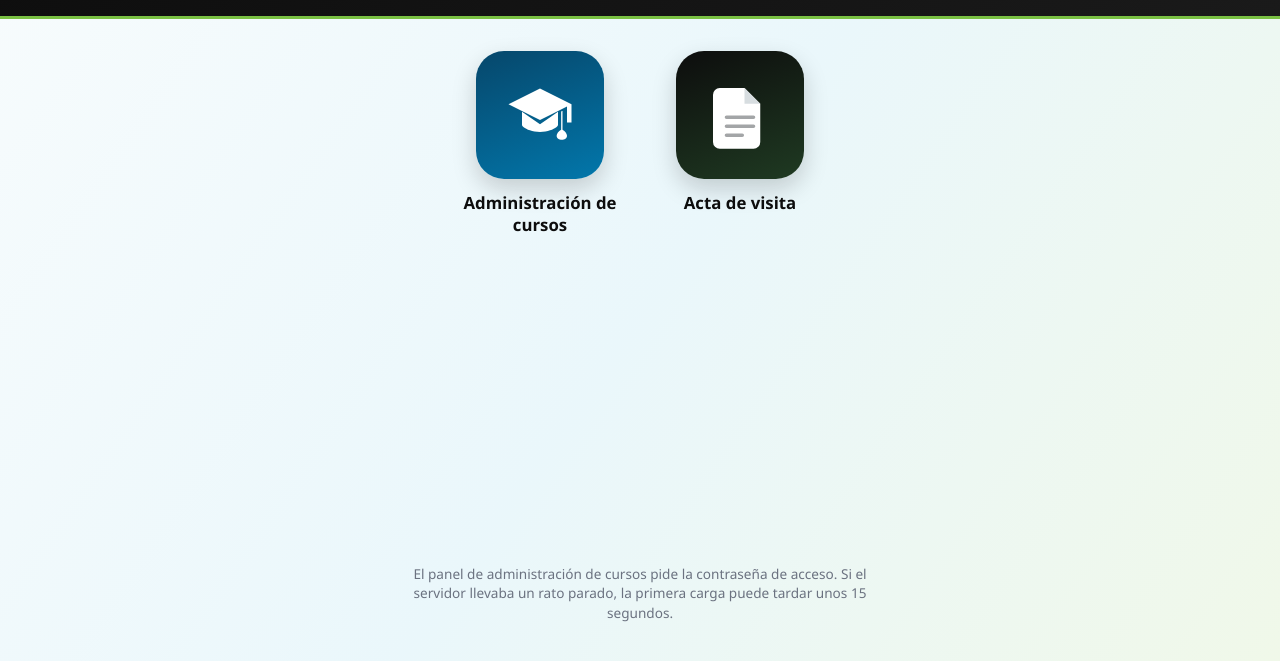
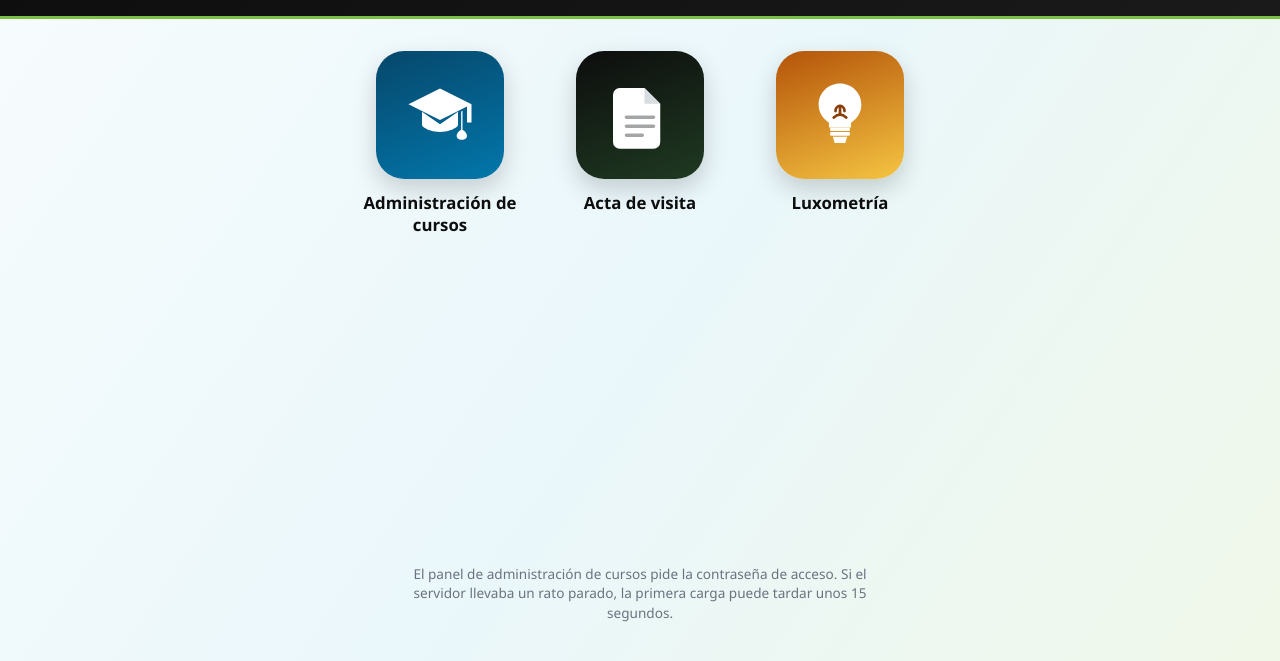
Before and after one commit to dminguez86/panel-previjob, a plain HTML site: page index.html in a window 1280 px wide. Shown: the part 139-800 px from the top of the page. Drawn offline with Linux system fonts and the light colour scheme.

Commit message:
Añade la herramienta Luxometría al panel

```diff
--- a/index.html
+++ b/index.html
@@ -70,6 +70,9 @@ main{
   gap:1.6rem 1.25rem;
   width:100%;
 }
+@media (min-width:560px){
+  .grid{grid-template-columns:repeat(3, minmax(0, 180px))}
+}
 .tile{
   display:flex;
   flex-direction:column;
@@ -137,7 +140,7 @@ footer{
 /* ── Cómo añadir una herramienta ──
  * 1. Añade un objeto al array TOOLS (id, name, href, icon, color).
  * 2. El campo icon debe coincidir con una clave de ICONS.
- *    Iconos disponibles: "formacion" (birrete) y "documento".
+ *    Iconos disponibles: "formacion" (birrete), "documento" y "bombilla".
  * 3. Si necesitas un icono nuevo, añade su SVG en ICONS con la misma clave.
  * 4. git add -A && git commit && git push  — Render actualiza la web solo.
  * No incluyas contraseñas.
@@ -156,12 +159,20 @@ const TOOLS = [
     href: "https://acta-visita.onrender.com",
     icon: "documento",
     color: "linear-gradient(160deg,#0d0d0d,#1f3a22)"
+  },
+  {
+    id: "luxometria",
+    name: "Luxometría",
+    href: "https://previjob-luxometria.d-rodriguez.chatgpt.site/",
+    icon: "bombilla",
+    color: "linear-gradient(160deg,#b45309,#f5c542)"
   }
 ];
 
 const ICONS = {
   formacion: '<svg viewBox="0 0 64 64" aria-hidden="true"><path d="M32 8.5 4 22.5l28 14 24-12v14.2h4V22.5L32 8.5z"/><path d="M16 29.2v11.4c0 .6.4 1.4 1.5 2.2 2.4 1.8 7.6 4.2 14.5 4.2s12.1-2.4 14.5-4.2c1.1-.8 1.5-1.6 1.5-2.2V29.2L32 40.2 16 29.2z"/><path d="M52 26.8v18.2c2.4 1 4 3.6 4 5.5 0 2.4-2.2 3.5-4.6 3.5s-4.6-1.1-4.6-3.5c0-1.9 1.6-4.5 4-5.5V28.8l1.2-.6z"/></svg>',
-  documento: '<svg viewBox="0 0 64 64" aria-hidden="true"><path d="M14 8h22l14 14v34a6 6 0 0 1-6 6H14a6 6 0 0 1-6-6V14a6 6 0 0 1 6-6z"/><path fill="#d7dde0" d="M36 8v14h14L36 8z"/><path d="M20 34h24M20 42h24M20 50h14" fill="none" stroke="#1a1d23" stroke-width="3.2" stroke-linecap="round" opacity=".4"/></svg>'
+  documento: '<svg viewBox="0 0 64 64" aria-hidden="true"><path d="M14 8h22l14 14v34a6 6 0 0 1-6 6H14a6 6 0 0 1-6-6V14a6 6 0 0 1 6-6z"/><path fill="#d7dde0" d="M36 8v14h14L36 8z"/><path d="M20 34h24M20 42h24M20 50h14" fill="none" stroke="#1a1d23" stroke-width="3.2" stroke-linecap="round" opacity=".4"/></svg>',
+  bombilla: '<svg viewBox="0 0 64 64" aria-hidden="true"><path d="M32 4c-10.5 0-19 8.4-19 18.7 0 6.8 3.7 12.8 9.2 16.1V43h19.6v-4.2c5.5-3.3 9.2-9.3 9.2-16.1C51 12.4 42.5 4 32 4z"/><path d="M28 28.5c0-2.6 1.9-4.6 4-4.6s4 2 4 4.6" fill="none" stroke="#8a3d08" stroke-width="2.4" stroke-linecap="round"/><path d="M26.5 34.2c3.5-3.2 7.5-3.2 11 0" fill="none" stroke="#8a3d08" stroke-width="2.4" stroke-linecap="round"/><path d="M32 24v6.5" fill="none" stroke="#8a3d08" stroke-width="2.4" stroke-linecap="round"/><rect x="23.2" y="43" width="17.6" height="3.3" rx="1"/><rect x="23.2" y="47.2" width="17.6" height="3.3" rx="1"/><path d="M25.6 51.4h12.8l-1.7 5.4H27.3z"/></svg>'
 };
 
 const grid = document.getElementById("grid");
```
Also changed, not shown: 1 other file.
